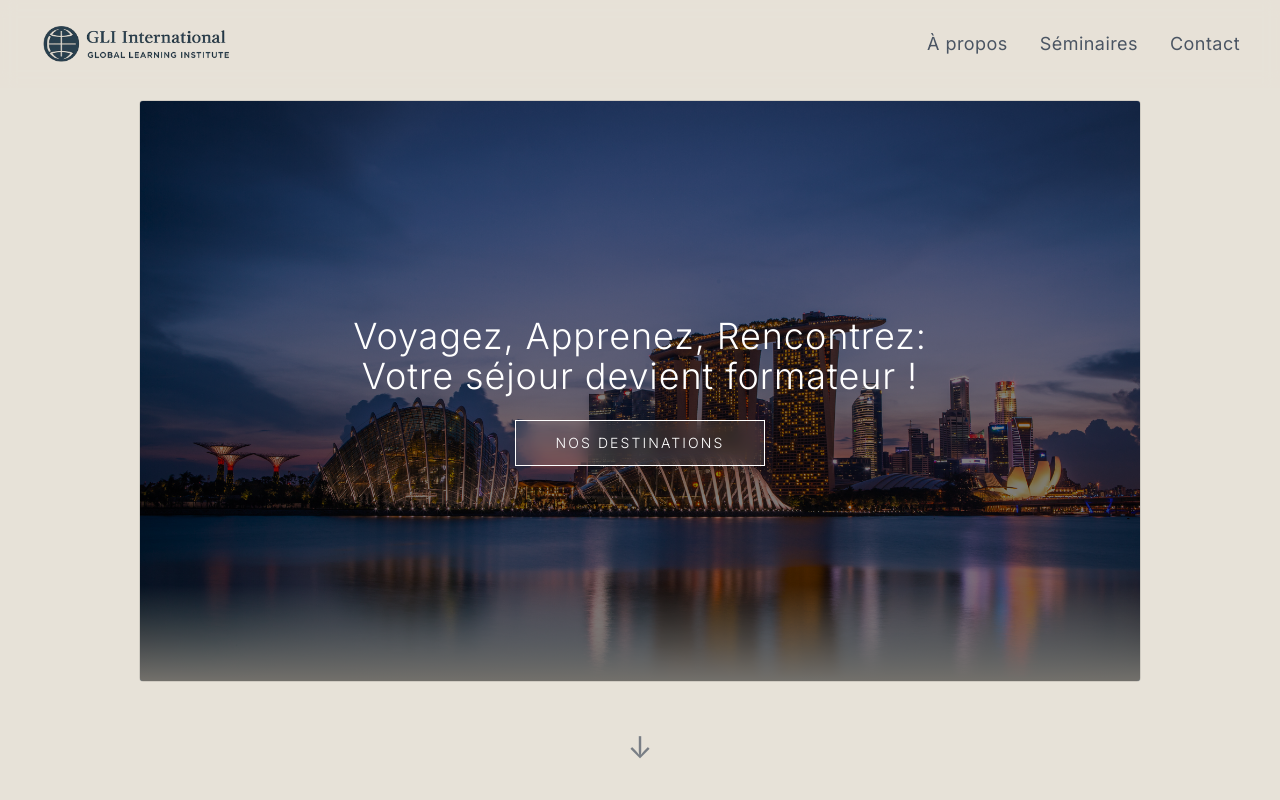
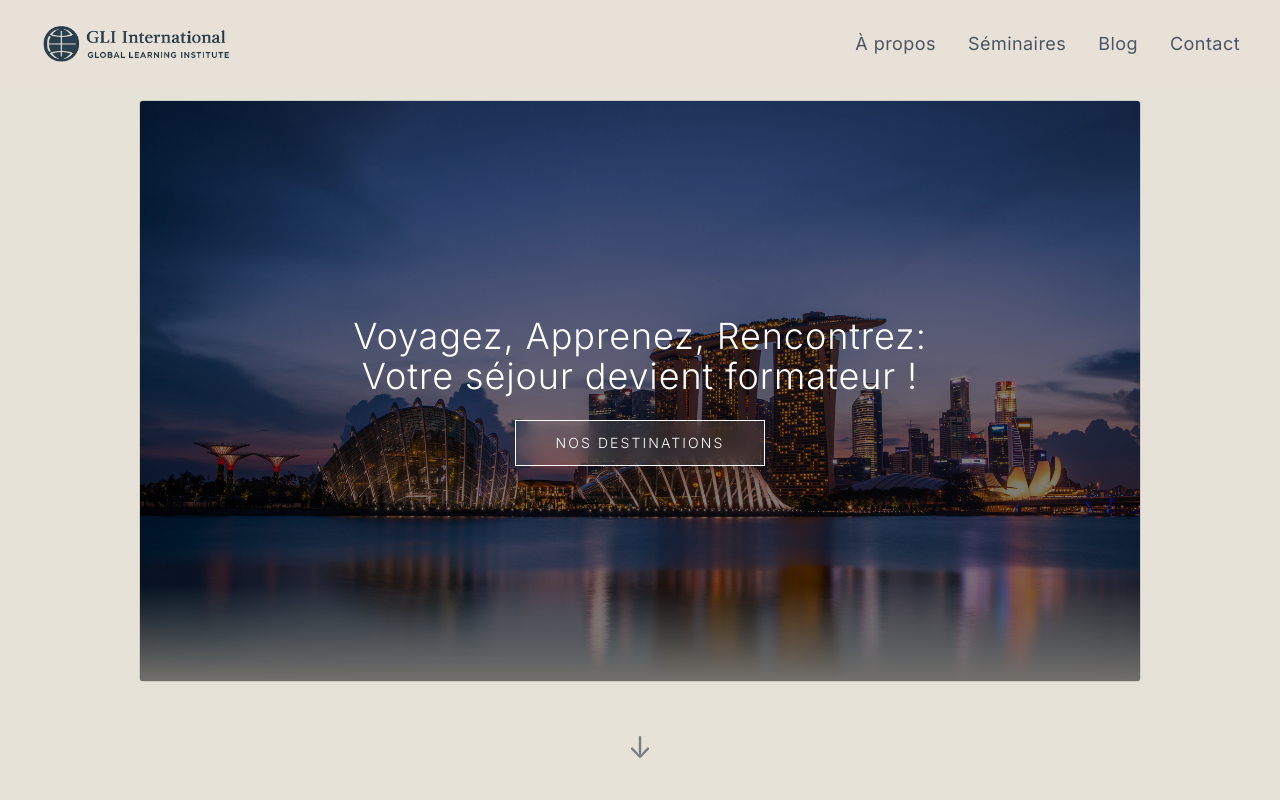
Before and after one commit to yhecohen/gli-website, a Next.js app: page / in a window 1280 px wide. Shown: the top 800 px of the page. Built offline with nearby package versions, Linux system fonts and the light colour scheme.

Commit message:
Add Blog link in header

```diff
--- a/src/components/Header.tsx
+++ b/src/components/Header.tsx
@@ -19,6 +19,7 @@ export default function Header() {
         <nav className="flex items-center gap-8 text-base md:text-lg tracking-wide text-[#4B5563]">
           <a href="/about" className="hover:opacity-60">À propos</a>
           <a href="/seminars" className="hover:opacity-60">Séminaires</a>
+          <a href="/blog" className="hover:opacity-60">Blog</a>
           <a href="/contact" className="hover:opacity-60">Contact</a>
         </nav>
 
```
